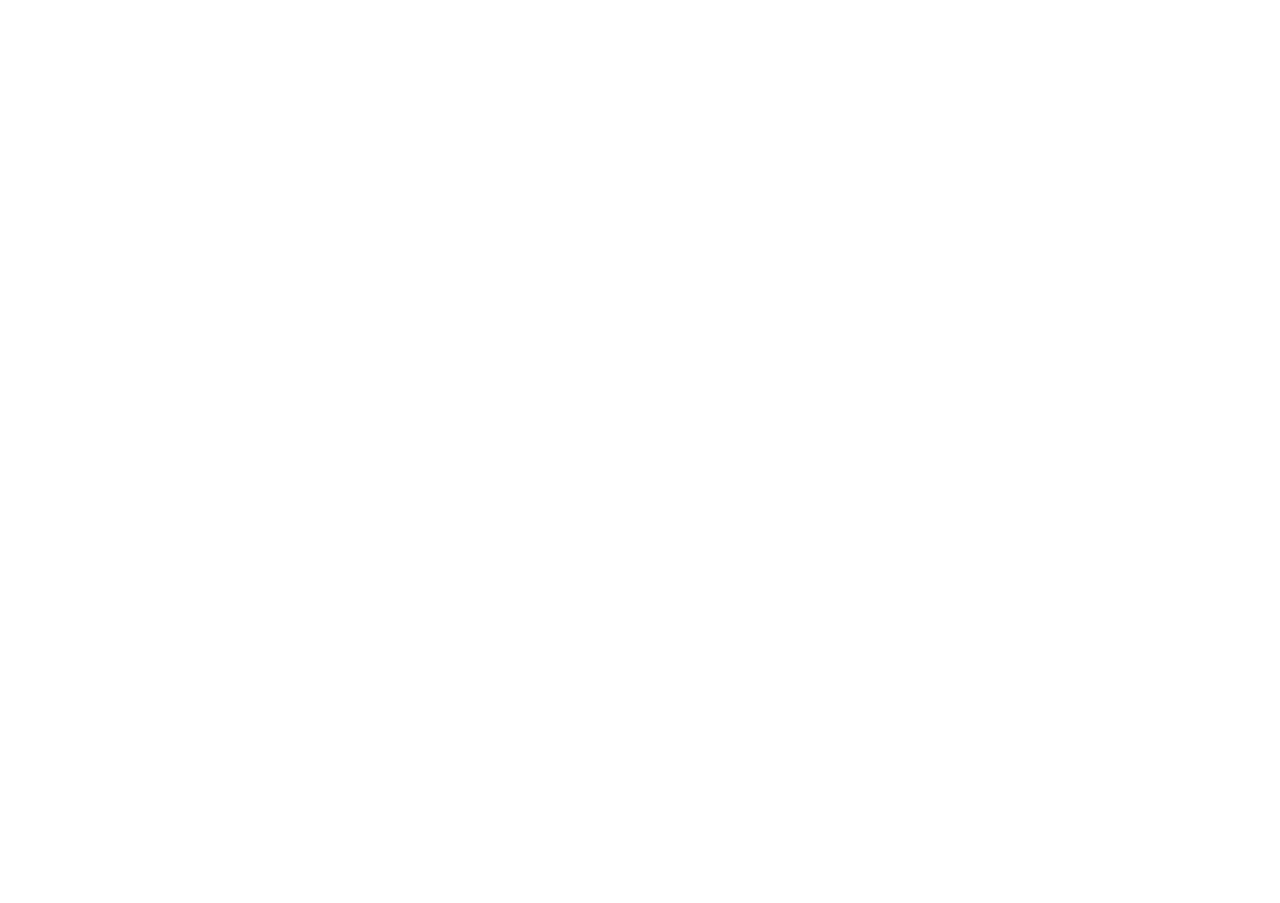
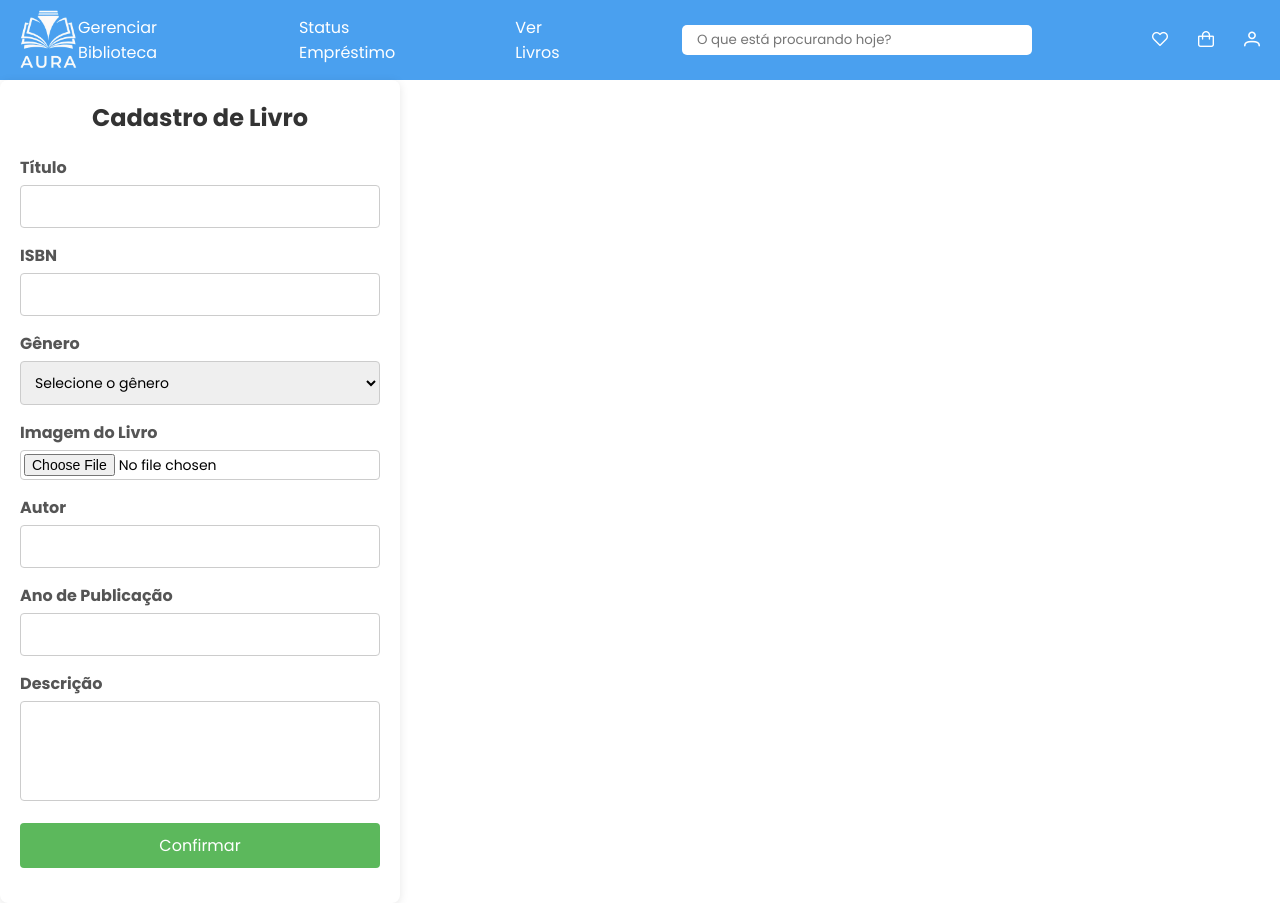
Before and after one commit to sarahcruzz/HTML-Library, a Vue app in the folder aura_library/: page /cadastrarLivro in a window 1280 px wide. Before the commit this address had no page. Before the commit the page ends 800 px from the top, so only its background shows below. Built offline with nearby package versions, Linux system fonts and the light colour scheme.

Commit message:
:construction: falta só tela de cadastro do livro

```diff
--- a/aura_library/src/components/HeaderComponent.vue
+++ b/aura_library/src/components/HeaderComponent.vue
@@ -12,7 +12,7 @@
             <div class="conjunto2">
                 <RouterLink to="/gerenciarBiblioteca">Gerenciar Biblioteca</RouterLink>
                 <RouterLink to="/status">Status Empréstimo</RouterLink>
-                <RouterLink to="/verLivros">Ver Livros</RouterLink>
+                <RouterLink to="/lista-livros">Ver Livros</RouterLink>
 
                 <div class="barra-pesquisa">
                     <input type="search" class="pesquisa" placeholder="O que está procurando hoje?">
--- a/aura_library/src/router/index.js
+++ b/aura_library/src/router/index.js
@@ -6,9 +6,9 @@ import HomeView from '@/views/HomeView.vue'
 import ListaLivrosView from '@/views/ListaLivrosView.vue'
 import LoginView from '@/views/LoginView.vue'
 import LivroInfoView from '@/views/LivroInfoView.vue'
-import ListaFavoritosView from '@/views/ListaFavoritosView.vue'
-import VerEmprestimoView from '@/views/VerEmprestimoView.vue'
 import GerenciarBibliotecaView from '@/views/GerenciarBibliotecaView.vue'
+import GerenciarLivrosView from '@/views/GerenciarLivrosView.vue'
+import CadastrarLivroView from '@/views/CadastrarLivroView.vue'
 
 const router = createRouter({
   history: createWebHistory(import.meta.env.BASE_URL),
@@ -20,7 +20,7 @@ const router = createRouter({
     },
     {
       path: '/lista-livros',
-      name: 'listaLivros',
+      name: 'pag todos os livros',
       component: ListaLivrosView
 
     },
@@ -36,34 +36,28 @@ const router = createRouter({
     },
     {
       path: '/livro',
-      name: 'livroUnico',
+      name: 'livro selecionado',
       component: LivroInfoView
     },
     {
-      path: '/favoritos',
-      name: 'listaFavoritados',
-      component: ListaFavoritosView
-    },
-    {
-      path: '/emprestimo',
-      name: 'verEmprestimos',
-      component: VerEmprestimoView
-    },
-    {
-      path: '/status',
-      name: 'statusEmprestimo',
-      component: VerEmprestimoView
-    },
-    {
       path: '/gerenciarBiblioteca',
-      name: 'gerenciar',
+      name: 'gerenciar usuarios na biblioteca',
       component: GerenciarBibliotecaView
     },
     {
-      path: '/verLivros',
-      name: 'vertodoslivros',
-      component: VerEmprestimoView
+      path: '/gerenciarLivros',
+      name: 'gerenciar livros ',
+      component: GerenciarLivrosView
     },
+    {
+      path: '/cadastrarLivro',
+      name: 'cadastrar um novo livro ',
+      component: CadastrarLivroView
+    },
+
+
+
+
   ],
 })
 
--- /dev/null
+++ b/aura_library/src/views/CadastrarLivroView.vue
@@ -0,0 +1,108 @@
+<script setup>
+import DefaultLayout from '@/layouts/DefaultLayout.vue';
+
+
+</script>
+
+<template>
+    <DefaultLayout>
+        <div class="form-container">
+        <h1>Cadastro de Livro</h1>
+        <form action="#" method="post" enctype="multipart/form-data">
+            <div class="form-group">
+                <label for="titulo">Título</label>
+                <input type="text" id="titulo" name="titulo" required>
+            </div>
+            <div class="form-group">
+                <label for="isbn">ISBN</label>
+                <input type="text" id="isbn" name="isbn" required>
+            </div>
+            <div class="form-group">
+                <label for="genero">Gênero</label>
+                <select id="genero" name="genero" required>
+                    <option value="">Selecione o gênero</option>
+                    <option value="ficcao">Ficção</option>
+                    <option value="nao-ficcao">Não Ficção</option>
+                    <option value="romance">Romance</option>
+                    <option value="fantasia">Fantasia</option>
+                    <option value="biografia">Biografia</option>
+                </select>
+            </div>
+            <div class="form-group">
+                <label for="imagem">Imagem do Livro</label>
+                <input type="file" id="imagem" name="imagem" accept="image/*" required>
+            </div>
+            <div class="form-group">
+                <label for="autor">Autor</label>
+                <input type="text" id="autor" name="autor" required>
+            </div>
+            <div class="form-group">
+                <label for="ano">Ano de Publicação</label>
+                <input type="number" id="ano" name="ano" min="1000" max="9999" required>
+            </div>
+            <div class="form-group">
+                <label for="descricao">Descrição</label>
+                <textarea id="descricao" name="descricao" required></textarea>
+            </div>
+            <div class="form-group">
+                <button type="submit">Confirmar</button>
+            </div>
+        </form>
+    </div>
+    </DefaultLayout>
+</template>
+
+<style scoped>
+.form-container {
+    background: #fff;
+    padding: 20px;
+    border-radius: 8px;
+    box-shadow: 0 2px 10px rgba(0, 0, 0, 0.1);
+    width: 100%;
+    max-width: 400px;
+}
+.form-container h1 {
+    text-align: center;
+    margin-bottom: 20px;
+    font-size: 24px;
+    color: #333;
+}
+.form-group {
+    margin-bottom: 15px;
+}
+.form-group label {
+    display: block;
+    margin-bottom: 5px;
+    font-weight: bold;
+    color: #555;
+}
+.form-group input,
+.form-group select,
+.form-group textarea {
+    width: 100%;
+    padding: 10px;
+    border: 1px solid #ccc;
+    border-radius: 4px;
+    font-size: 14px;
+}
+.form-group textarea {
+    resize: none;
+    height: 100px;
+}
+.form-group input[type="file"] {
+    padding: 3px;
+}
+.form-group button {
+    width: 100%;
+    padding: 10px;
+    background-color: #5cb85c;
+    border: none;
+    color: white;
+    font-size: 16px;
+    border-radius: 4px;
+    cursor: pointer;
+}
+.form-group button:hover {
+    background-color: #4cae4c;
+}
+</style>
--- /dev/null
+++ b/aura_library/src/views/GerenciarLivrosView.vue
@@ -0,0 +1,91 @@
+<script setup>
+import DefaultLayout from '@/layouts/DefaultLayout.vue';
+</script>
+
+<template>
+    <DefaultLayout>
+        <div class="user-livro">
+            <RouterLink to="/gerenciarBiblioteca">Gerenciar Usuários</RouterLink>
+            <RouterLink to="/gerenciarLivros">Gerenciar Livros</RouterLink>
+        </div>
+
+        <div class="tabela">
+            <table>
+                <thead>
+                    <tr>
+                        <th>ID</th>
+                        <th>Título</th>
+                        <th>ISBN</th>
+                        <th>Autor</th>
+                        <th>Gênero</th>
+                        <th>Ano</th>
+                        <th>Ação</th>
+                    </tr>
+                </thead>
+                <tbody>
+                    <tr>
+                        <td>1</td>
+                        <td>Livro 1</td>
+                        <td>1984988</td>
+                        <td>Autor 1</td>
+                        <td>Romance</td>
+                        <td>2020</td>
+                        <td><button>Excluir</button></td>
+                    </tr>
+                    <tr>
+                        <td>1</td>
+                        <td>Livro 2</td>
+                        <td>2628529</td>
+                        <td>Autor 2</td>
+                        <td>Terror</td>
+                        <td>1995</td>
+                        <td><button>Excluir</button></td>
+                    </tr>
+                </tbody>
+            </table>
+
+        </div>
+
+        <RouterLink to="/cadastrarLivro"><button class="btn-add-livro"> + Adicionar Livro</button></RouterLink>
+    </DefaultLayout>
+</template>
+
+<style>
+.btn-atv-dtv {
+    display: flex;
+    justify-content: center;
+    gap: 20px;
+}
+
+.tabela {
+    display: flex;
+    justify-content: center;
+}
+
+table {
+    width: 80%;
+    border-collapse: collapse;
+}
+
+table,
+th,
+td {
+    border: 1px solid #ddd;
+}
+
+.user-livro {
+    display: flex;
+    justify-content: space-around;
+}
+
+.user-livro a {
+    text-decoration: none;
+    color: #000;
+}
+
+.user-livro a.router-link-exact-active {
+    border-bottom: 2px solid blue;
+    color: blue;
+    font-weight: bold;
+}
+</style>
--- a/aura_library/src/views/ListaFavoritosView.vue
+++ /dev/null
@@ -1,15 +0,0 @@
-<script setup>
-
-    import DefaultLayout from '@/layouts/DefaultLayout.vue';
-
-</script>
-
-<template>
-    <DefaultLayout>
-
-    </DefaultLayout>
-</template>
-
-<style>
-
-</style>
--- a/aura_library/src/views/VerEmprestimoView.vue
+++ /dev/null
@@ -1,15 +0,0 @@
-<script setup>
-
-    import DefaultLayout from '@/layouts/DefaultLayout.vue';
-
-</script>
-
-<template>
-    <DefaultLayout>
-
-    </DefaultLayout>
-</template>
-
-<style>
-
-</style>
```
